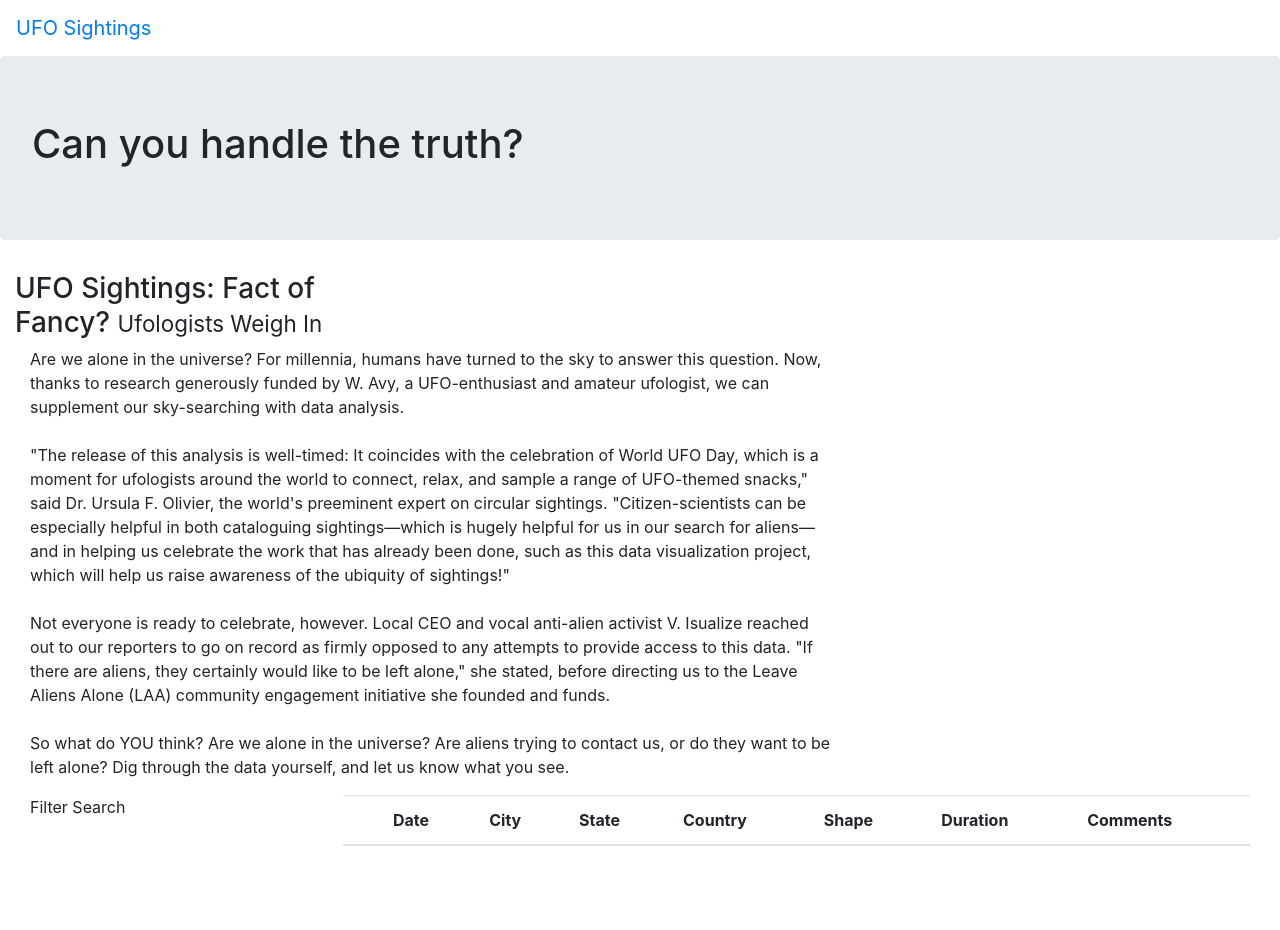
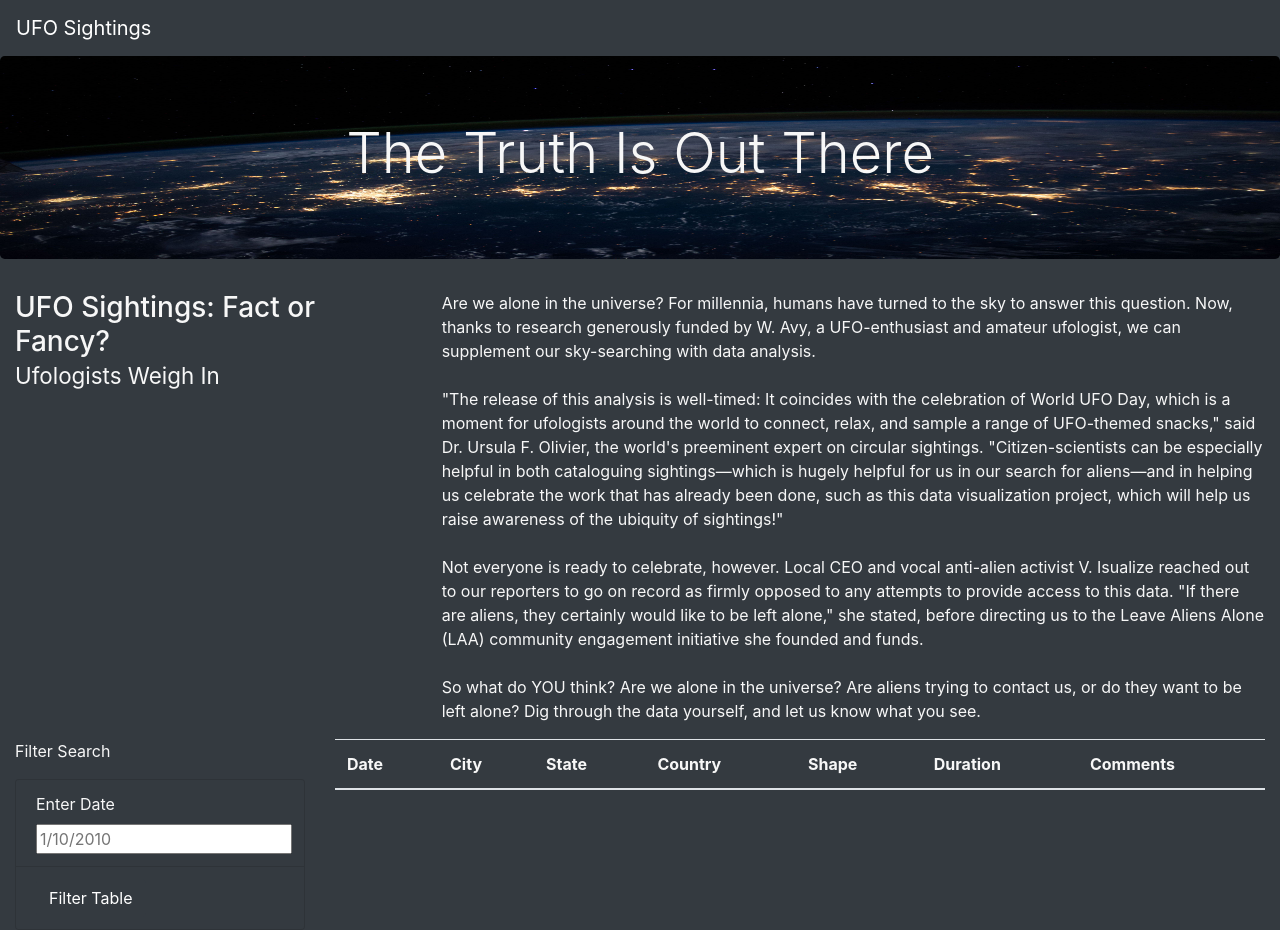
Before and after one commit to asongulol/UFOs, a plain HTML site: page index.html in a window 1280 px wide. Before the commit the page ends 862 px from the top, so only its background shows below. Drawn offline with nearby package versions, Linux system fonts and the light colour scheme.

Commit message:
finished styling, ready for challenge

```diff
--- a/index.html
+++ b/index.html
@@ -1,55 +1,77 @@
 <!DOCTYPE html>
 <html lang="en">
+
 <head>
     <meta charset="UTF-8">
     <meta name="viewport" content="width=device-width, initial-scale=1.0">
     <title>UFO Finder</title>
-    <link
-      rel="stylesheet"
-      href="https://maxcdn.bootstrapcdn.com/bootstrap/4.0.0/css/bootstrap.min.css"
-      integrity="sha384-Gn5384xqQ1aoWXA+058RXPxPg6fy4IWvTNh0E263XmFcJlSAwiGgFAW/dAiS6JXm"
-      crossorigin="anonymous"
-    />
-    <link rel="stylesheet" href="static/css/style.css">
+    <link rel="stylesheet" href="https://maxcdn.bootstrapcdn.com/bootstrap/4.0.0/css/bootstrap.min.css"
+        integrity="sha384-Gn5384xqQ1aoWXA+058RXPxPg6fy4IWvTNh0E263XmFcJlSAwiGgFAW/dAiS6JXm" crossorigin="anonymous" />
+    <link rel="stylesheet" href="static/css/style.css" />
 </head>
-<body>
+
+<body class="bg-dark">
     <div class="wrapper">
-        <nav class="navbar navbar-expand-lg">
-            <a class="navbar-brand" href="index.html">UFO Sightings</a>
+        <nav class="navbar navbar-dark bg-dark navbar-expand-lg">
+            <a href="index.html" class="navbar-brand">UFO Sightings</a>
         </nav>
-    </div>
         <div class="jumbotron">
-        <h1>Can you handle the truth?</h1>
+            <h1 class="display-4">The Truth Is Out There</h1>
         </div>
         <div class="container-fluid">
             <div class="row">
                 <div class="col-md-4">
-            <h3>UFO Sightings: Fact of Fancy? <small>Ufologists Weigh In</small></h3>
-        </div>
+                    <h3>UFO Sightings: Fact or Fancy? <br><small>Ufologists Weigh In</small></h3>
                 </div>
                 <div class="col-md-8">
                     <p>
-          Are we alone in the universe? For millennia, humans have turned to the sky to answer this question. Now, thanks to research generously funded by W. Avy, a UFO-enthusiast and amateur ufologist, we can supplement our sky-searching with data analysis.<br><br>"The release of this analysis is well-timed: It coincides with the celebration of World UFO Day, which is a moment for ufologists around the world to connect, relax, and sample a range of UFO-themed snacks," said Dr. Ursula F. Olivier, the world's preeminent expert on circular sightings. "Citizen-scientists can be especially helpful in both cataloguing sightings—which is hugely helpful for us in our search for aliens—and in helping us celebrate the work that has already been done, such as this data visualization project, which will help us raise awareness of the ubiquity of sightings!"<br><br>Not everyone is ready to celebrate, however. Local CEO and vocal anti-alien activist V. Isualize reached out to our reporters to go on record as firmly opposed to any attempts to provide access to this data. "If there are aliens, they certainly would like to be left alone," she stated, before directing us to the Leave Aliens Alone (LAA) community engagement initiative she founded and funds.<br><br>So what do YOU think? Are we alone in the universe? Are aliens trying to contact us, or do they want to be left alone? Dig through the data yourself, and let us know what you see.
+                        Are we alone in the universe? For millennia, humans have turned to the sky to answer this
+                        question. Now, thanks to research generously funded by W. Avy, a UFO-enthusiast and amateur
+                        ufologist, we can supplement our sky-searching with data analysis.<br><br>"The release of this
+                        analysis is well-timed: It coincides with the celebration of World UFO Day, which is a moment
+                        for ufologists around the world to connect, relax, and sample a range of UFO-themed snacks,"
+                        said Dr. Ursula F. Olivier, the world's preeminent expert on circular sightings.
+                        "Citizen-scientists can be especially helpful in both cataloguing sightings—which is hugely
+                        helpful for us in our search for aliens—and in helping us celebrate the work that has already
+                        been done, such as this data visualization project, which will help us raise awareness of the
+                        ubiquity of sightings!"<br><br>Not everyone is ready to celebrate, however. Local CEO and vocal
+                        anti-alien activist V. Isualize reached out to our reporters to go on record as firmly opposed
+                        to any attempts to provide access to this data. "If there are aliens, they certainly would like
+                        to be left alone," she stated, before directing us to the Leave Aliens Alone (LAA) community
+                        engagement initiative she founded and funds.<br><br>So what do YOU think? Are we alone in the
+                        universe? Are aliens trying to contact us, or do they want to be left alone? Dig through the
+                        data yourself, and let us know what you see.
                     </p>
+                </div>
+            </div>
         </div>
         <div class="container-fluid">
             <div class="row">
                 <div class="col-md-3">
-            <form>
+                    <form class="bg-dark">
                         <p>Filter Search</p>
+                        <ul class="list-group bg-dark">
+                            <li class="list-group-item bg-dark">
+                                <label for="date">Enter Date</label>
+                                <input type="text" placeholder="1/10/2010" id="datetime" />
+                            </li>
+                            <li class="list-group-item bg-dark">
+                                <button id="filter-btn" type="button" class="btn btn-dark">Filter Table</button>
+                            </li>
+                        </ul>
                     </form>
                 </div>
                 <div class="col-md-9">
                     <table class="table table-striped">
                         <thead>
                             <tr>
-                    <th><th>Date</th>
+                                <th>Date</th>
                                 <th>City</th>
                                 <th>State</th>
                                 <th>Country</th>
                                 <th>Shape</th>
                                 <th>Duration</th>
-                    <th>Comments</th></th>
+                                <th>Comments</th>
                             </tr>
                         </thead>
                         <tbody></tbody>
@@ -57,5 +79,10 @@
                 </div>
             </div>
         </div>
+    </div>
+    <script src="https://cdnjs.cloudflare.com/ajax/libs/d3/4.11.0/d3.js"></script>
+    <script src="static/js/data.js"></script>
+    <script src="static/js/app.js"></script>
 </body>
+
 </html>
--- a/static/css/style.css
+++ b/static/css/style.css
@@ -0,0 +1,10 @@
+.jumbotron {
+    background-image: url("../images/nasa.jpg");
+    background-size: 100% 100%;
+    text-align: center;
+  }
+
+  body {
+
+    color: #f7f7f7;
+  }
```
Also changed, not shown: static/images/nasa.jpg (added). Lines whose indentation alone changed are shown as unchanged.
